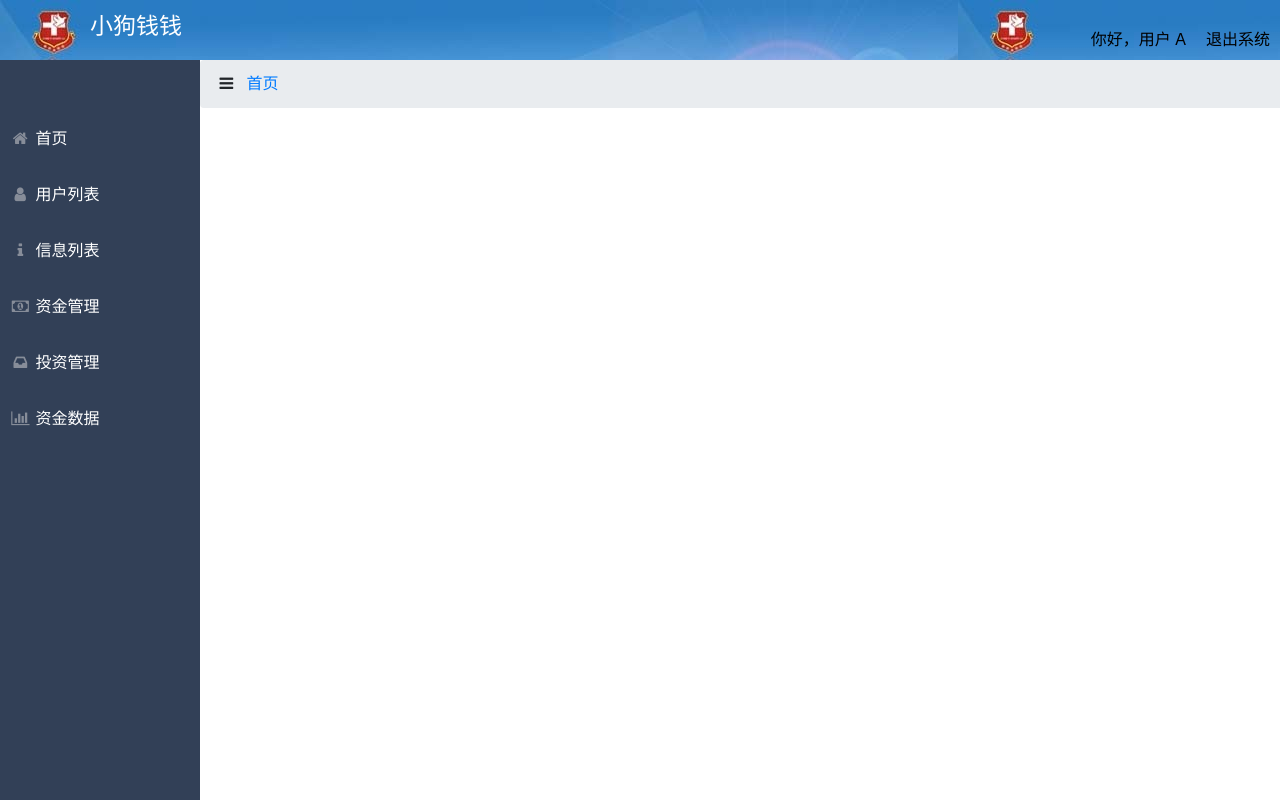
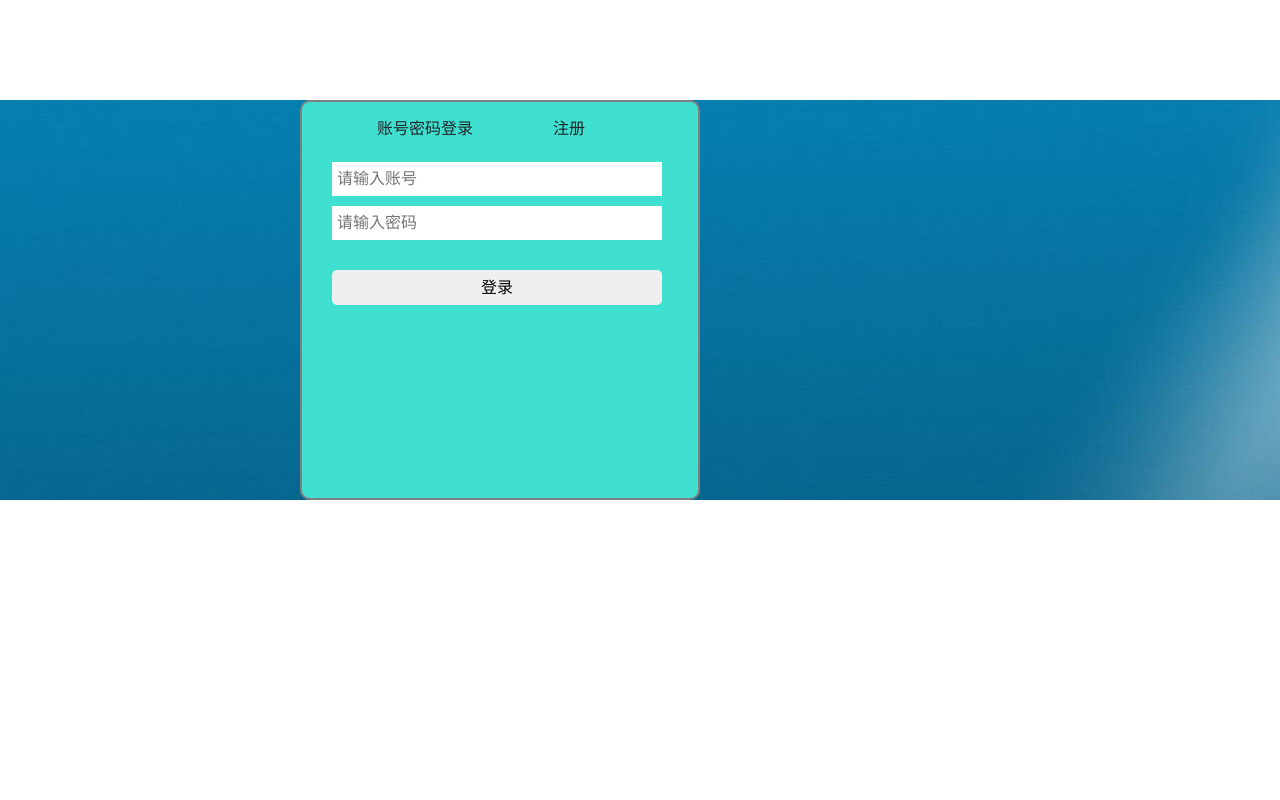
Before and after one commit to shaw1121/financial-reporting-system, an Angular app: page /login in a window 1280 px wide. Before the commit this address led to /. Built offline with nearby package versions, Linux system fonts and the light colour scheme.

Commit message:
add login register page

```diff
--- a/src/app/app.component.css
+++ b/src/app/app.component.css
@@ -1,3 +1,10 @@
 router-outlet {
     margin-left: 200px;
 }
+
+.loginBgp {
+    background-image: url('/assets/login.jpg');
+    width: 100%;
+    height: 400px;
+    z-index: -1;
+}
--- a/src/app/app.component.html
+++ b/src/app/app.component.html
@@ -1,9 +1,19 @@
 <!--The content below is only a placeholder and can be replaced.-->
 <div id="container">
-  <frs-header></frs-header>
 
-  <frs-sider></frs-sider>
+  <div *ngIf='login; else loginPage'>
+    <frs-header></frs-header>
 
-  <frs-content></frs-content>
-  <router-outlet></router-outlet>
+    <frs-sider></frs-sider>
+
+    <frs-content></frs-content>
+    <router-outlet></router-outlet>
+  </div>
+
+  <ng-template #loginPage>
+    <div class="loginBgp">
+        <frs-login></frs-login>
+    </div>
+  </ng-template>
+
 </div>
--- a/src/app/app.component.ts
+++ b/src/app/app.component.ts
@@ -1,3 +1,4 @@
+import { Location } from '@angular/common';
 import { Component } from '@angular/core';
 
 @Component({
@@ -7,4 +8,13 @@ import { Component } from '@angular/core';
 })
 export class AppComponent {
   title = 'financial-reporting-system';
+
+  login = false;
+
+  ngAfterContentChecked() {
+    if (window.location.href == 'http://localhost:4200/index') {
+      this.login = true;
+    }
+  }
+
 }
--- a/src/app/app.module.ts
+++ b/src/app/app.module.ts
@@ -17,6 +17,7 @@ import { InvestManagementComponent } from './components/content/invest-managemen
 import { UserListComponent } from './components/content/user-list/user-list.component';
 import { BreadCrumbComponent } from './components/content/bread-crumb/bread-crumb.component';
 import { CardComponent } from './components/content/user-list/card/card.component';
+import { LoginComponent } from './components/login/login.component';
 
 @NgModule({
   declarations: [
@@ -31,7 +32,8 @@ import { CardComponent } from './components/content/user-list/card/card.componen
     InfoListComponent,
     InvestManagementComponent,
     UserListComponent,
-    BreadCrumbComponent
+    BreadCrumbComponent,
+    LoginComponent,
   ],
   imports: [
     ReactiveFormsModule,
--- /dev/null
+++ b/src/app/components/login/login.component.css
@@ -0,0 +1,64 @@
+.login {
+    margin-left: 300px;
+    margin-top: 100px;
+    font-family: PingFangSC-Medium,Microsoft YaHei,verdana,Simsun,STXihei;
+    position: relative;
+}
+
+.login_header {
+    height: 30px;
+    text-align: left;
+    margin: 15px;
+}
+
+.login_card {
+    border: 2px solid gray;
+    width: 400px;
+    height: 400px;
+    background-color: turquoise;
+    box-shadow: 5px;
+    border-radius: 10px;
+}
+
+form {
+    top: 40px;
+}
+
+form input {
+    margin: 10px;
+    padding: 5px;
+    display: block;
+    position: relative;
+    left: 20px;
+    width: 330px;
+}
+
+.login_btn {
+    margin: 15px;
+}
+
+.login_btn button {
+    width: 330px;
+    height: 35px;
+    padding: 5px;
+    margin: 15px;
+    border-radius: 5px;
+}
+
+li:nth-child(1) {
+    margin-left: 60px;
+}
+
+li:nth-child(2) {
+    margin-left: 80px;
+}
+
+a {
+    cursor: pointer;
+}
+
+li:hover {
+    /* background-color: white; */
+    /* text-decoration: underline; */
+    border-bottom: 1px solid gray;
+}
--- /dev/null
+++ b/src/app/components/login/login.component.html
@@ -0,0 +1,62 @@
+<div class="login">
+
+  <div class="login_card">
+
+    <div class="login_header" id="tabs_div">
+      <ul class="nav nav-pills" id="tabs_ul">
+        <li class="active "><a (click)="showLogin()">账号密码登录</a></li>
+        <li><a (click)="showRegister()">注册</a></li>
+      </ul>
+    </div>
+
+    <div *ngIf="isUser">
+
+      <form [formGroup]="loginForm" (ngSubmit)="onSubmitLoginForm()">
+
+        <input id="account" type="text" formControlName="account" class="formText" placeholder="请输入账号" required>
+
+        <input id="password" type="password" formControlName="password" class="formText" placeholder="请输入密码" required>
+
+        <!-- 账号<input type="text"> 密码<input type="text"> -->
+
+        <div class="login_btn">
+            <button type="submit" (click)="submitLoginForm()">登录</button>
+        </div>
+
+      </form>
+
+    </div>
+
+    <div *ngIf="!isUser">
+      <!-- <form>
+        <label for="user_input"><span class="txt-impt">*</span> 用户名</label>
+        <input type="text" name="" id="user_input">
+
+        <label for="psw_input"><span class="txt-impt">*</span>密码</label>
+        <input type="text" name="" id="psw_input">
+
+        <label for="cfm_psw"><span class="txt-impt">*</span>确认密码</label>
+        <input type="text" name="" id="cfm_psw">
+
+        <button type="submit">立即注册</button> -->
+        <!-- </form> -->
+        <form [formGroup]="registerForm">
+
+          <input id="account" type="text" formControlName="account" class="formText" placeholder="注册账号" required>
+
+          <input id="password" type="password" formControlName="password" class="formText" placeholder="密码" required>
+
+          <input id="password" type="password" formControlName="password" class="formText" placeholder="确认密码" required>
+
+          <!-- 账号<input type="text"> 密码<input type="text"> -->
+
+          <div class="login_btn">
+              <button type="submit" (click)="submitRegisterForm()">立即注册</button>
+          </div>
+
+        </form>
+
+    </div>
+
+  </div>
+</div>
--- /dev/null
+++ b/src/app/components/login/login.component.ts
@@ -0,0 +1,47 @@
+import { FormGroup, FormControl, FormBuilder, Validators } from '@angular/forms';
+import { Component, OnInit } from '@angular/core';
+
+@Component({
+  selector: 'frs-login',
+  templateUrl: './login.component.html',
+  styleUrls: ['./login.component.css']
+})
+export class LoginComponent implements OnInit {
+
+  isUser: boolean = true;
+
+  constructor(private fb: FormBuilder) { }
+
+  ngOnInit() {
+  }
+
+  showLogin() {
+    this.isUser = true;
+  }
+
+  showRegister() {
+    this.isUser = !this.isUser;
+  }
+
+  loginForm = this.fb.group({
+    account: ['', Validators.required],
+    password: ['', Validators.required]
+  })
+
+  onSubmitLoginForm() {
+    console.warn(this.loginForm.value);
+    // this.loginService.
+    if (this.loginForm.value.account === 'shaw' && this.loginForm.value.password === '123') {
+      window.location.href = 'http://localhost:4200/index';
+    } else {
+      alert('查询不到该账号，请先注册');
+    }
+  }
+
+  submitLoginForm() {
+    console.log('submitLoginForm');
+    console.log(this.loginForm.value);
+
+  }
+
+}
```
Also changed, not shown: src/app/app-routing.module.ts (+8 -2 lines), src/app/service/login.service.ts (added, +9 -0 lines), src/assets/login.jpg (added).
